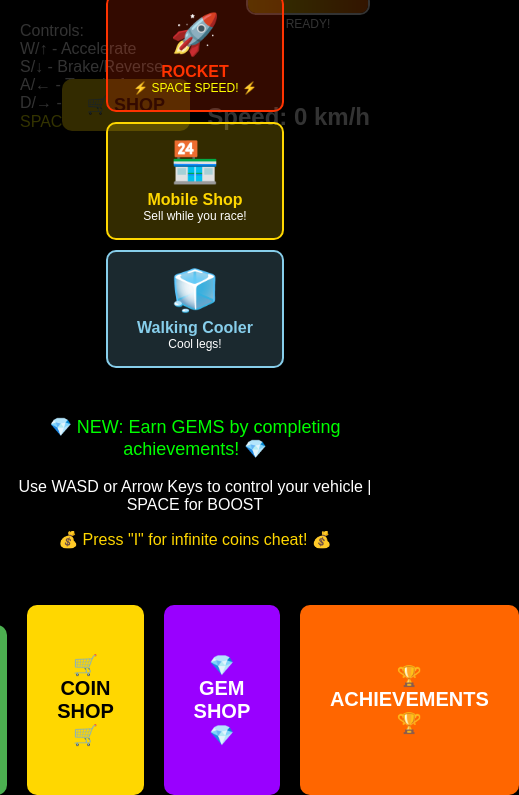
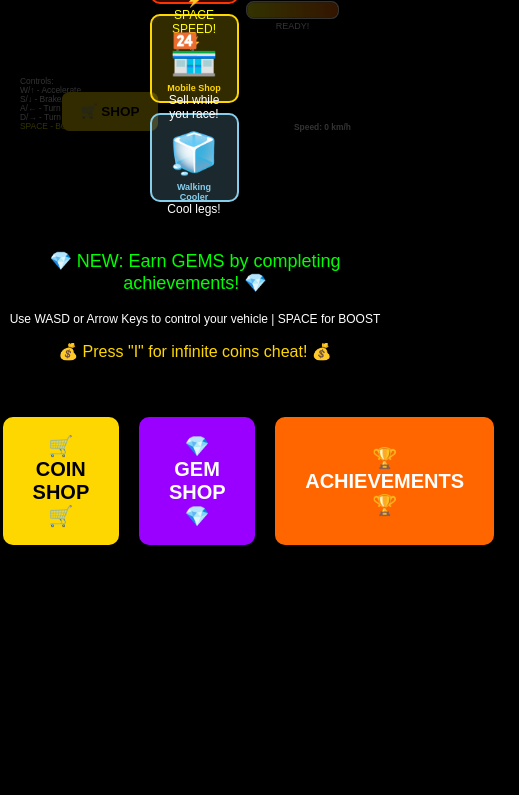
Before and after one commit to deshaneesh/3dracinggame, a plain HTML site: page index.html in a window 390 px wide. Shown: the part 693-1488 px from the top of the page, 519 px wide, since content can reach past the window. After the commit the page ends 1238 px from the top, so only its background shows below. Drawn offline with nearby package versions, Linux system fonts and the light colour scheme.

Commit message:
Responsive CSS: shrink UI for mobile screens

```diff
--- a/index.html
+++ b/index.html
@@ -114,6 +114,19 @@
             0% { transform: translate(-50%, -50%) scale(0.8); opacity: 0; }
             50% { transform: translate(-50%, -50%) scale(1.1); opacity: 1; }
             100% { transform: translate(-50%, -50%) scale(1); opacity: 1; }
+        }
+
+        /* Responsive adjustments for small screens */
+        @media (max-width: 600px) {
+            #startScreen h1 { font-size: 22px; }
+            #startScreen p { font-size: 12px; }
+            #startScreen button { font-size: 16px; padding: 8px 18px; }
+            #vehicleSelection .vehicle-option { width: 55px; height: 55px; font-size: 9px; padding:6px; }
+            #gameUI > div { transform: scale(0.75); transform-origin: bottom left; }
+            #speedometer, #lapInfo, #controls, #bestTime, #position, #coinCounter, #gemCounter, #boostMeter {
+                font-size: 70%;
+            }
+            #openShopBtn { font-size: 14px; padding: 10px 18px; }
         }
     </style>
 </head>
```
